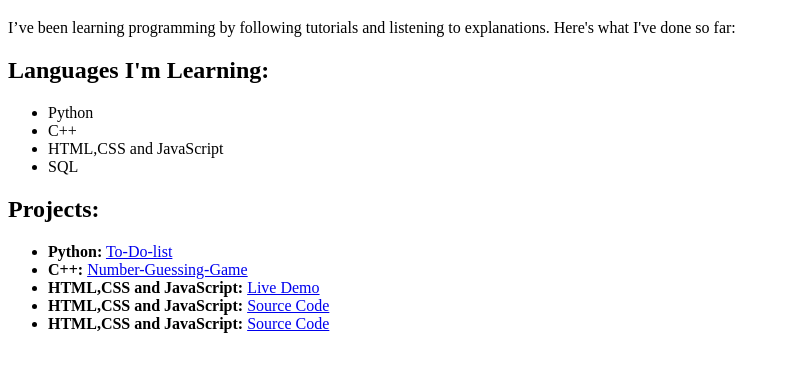
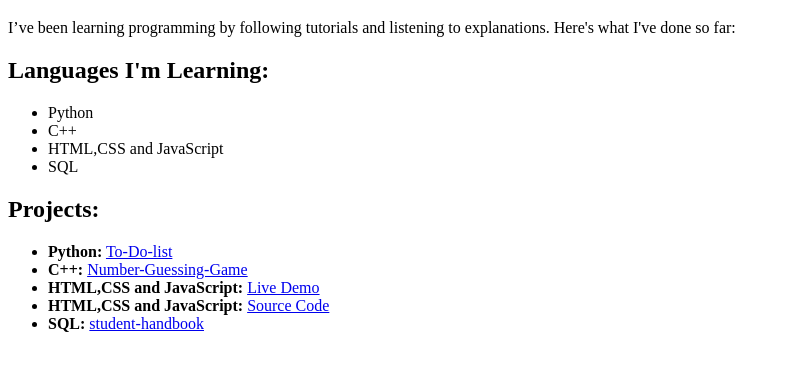
Before and after one commit to Swift5021/Swift5021.github.io, a plain HTML site: page index.html in a window 1280 px wide. Shown: the part 61-432 px from the top of the page, without its empty margins (0-790 px from the left). Drawn offline with Linux system fonts and the light colour scheme.

Commit message:
Add files via upload

```diff
--- a/index.html
+++ b/index.html
@@ -21,9 +21,9 @@
         <ul>
             <li><strong>Python:</strong> <a href="https://github.com/Swift5021/python-todo-list">To-Do-list</a></li>
             <li><strong>C++:</strong> <a href="https://github.com/Swift5021/number-guessing-game">Number-Guessing-Game</a></li>
-            <li><strong>HTML,CSS and JavaScript:</strong> <a href="https://swift5021.github.io/">Live Demo</a></li>
-            <li><strong>HTML,CSS and JavaScript:</strong> <a href="https://github.com/Swift5021/Swift5021.github.io">Source Code</a></li>
-            <li><strong>HTML,CSS and JavaScript:</strong> <a href="https://github.com/Swift5021/student-handbook.sql">Source Code</a></li>
+            <li><strong>HTML,CSS and JavaScript:</strong> <a href="https://swift5021.github.io/countdown-timer.github.io/">Live Demo</a></li>
+            <li><strong>HTML,CSS and JavaScript:</strong> <a href="https://github.com/Swift5021/countdown-timer.github.io">Source Code</a></li>
+            <li><strong>SQL:</strong> <a href="https://github.com/Swift5021/student-handbook.sql">student-handbook</a></li>
         </ul>
 
 
```
